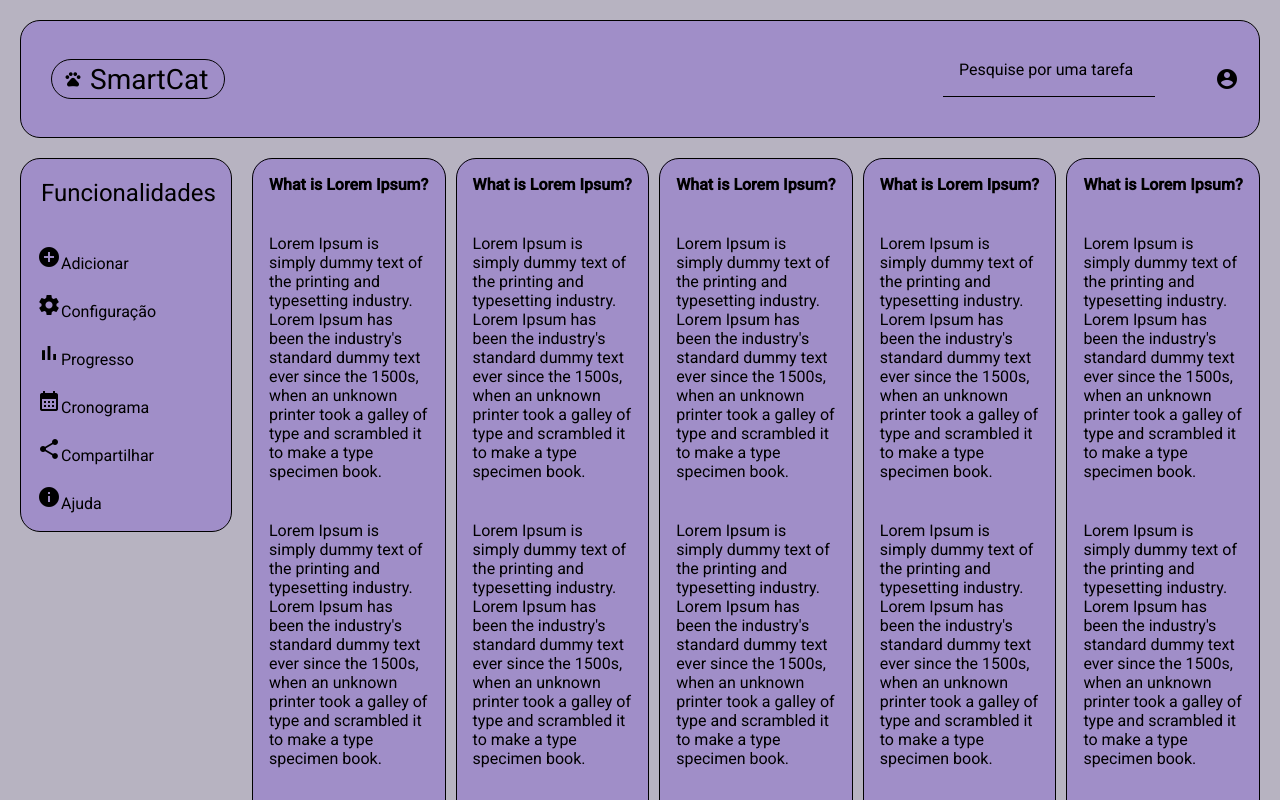
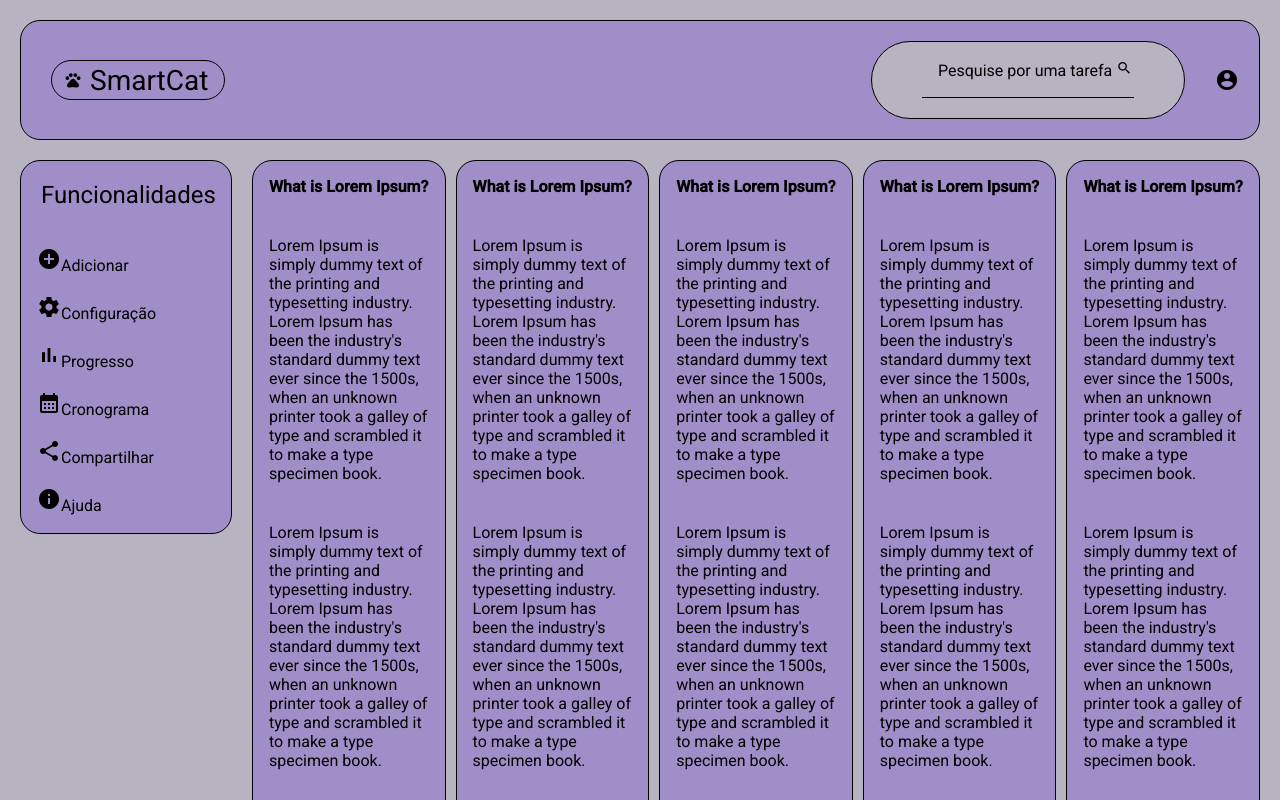
Before and after one commit to felipecartaxo/pweb1-angular-smartcat, an Angular app in the folder smartcat-projeto/: page / in a window 1280 px wide. Shown: the top 800 px of the page. Built offline with nearby package versions, Linux system fonts and the light colour scheme.

Commit message:
ajuste no estilo

```diff
--- a/smartcat-projeto/src/app/layout/barra-superior/barra-superior.component.css
+++ b/smartcat-projeto/src/app/layout/barra-superior/barra-superior.component.css
@@ -6,9 +6,8 @@
     align-items: center;
     margin: 20px;
     padding: 20px;
+    background-color: #a08ec8;
     border-radius: 20px;
-
-    background-color: #a08ec8;
 
     /*border: 1px solid gray; !* Coloquei isso aqui só pra ter noção dos limites do componente *!*/
 }
@@ -21,7 +20,7 @@
 }
 
 .botao-smartcat:hover {
-    background-color: black;
+    background-color: #232222;
     color: white;
 }
 
@@ -32,17 +31,23 @@
 }
 
 .campo-pesquisa {
+    background-color: #b7b3c1;
+    border: 1px solid black;
+    border-radius: 50px;
+    padding-left: 50px;
+    padding-right: 50px;
+
     flex-grow: 1;
     align-self: center;
 }
 
 .icone-pesquisa {;
-    padding-left: 20px;
+
 }
 
 .foto-usuario {
     display: flex;
     align-items: center;
     justify-content: center;
-    padding-left: 50px;
+    padding-left: 20px;
 }
```
